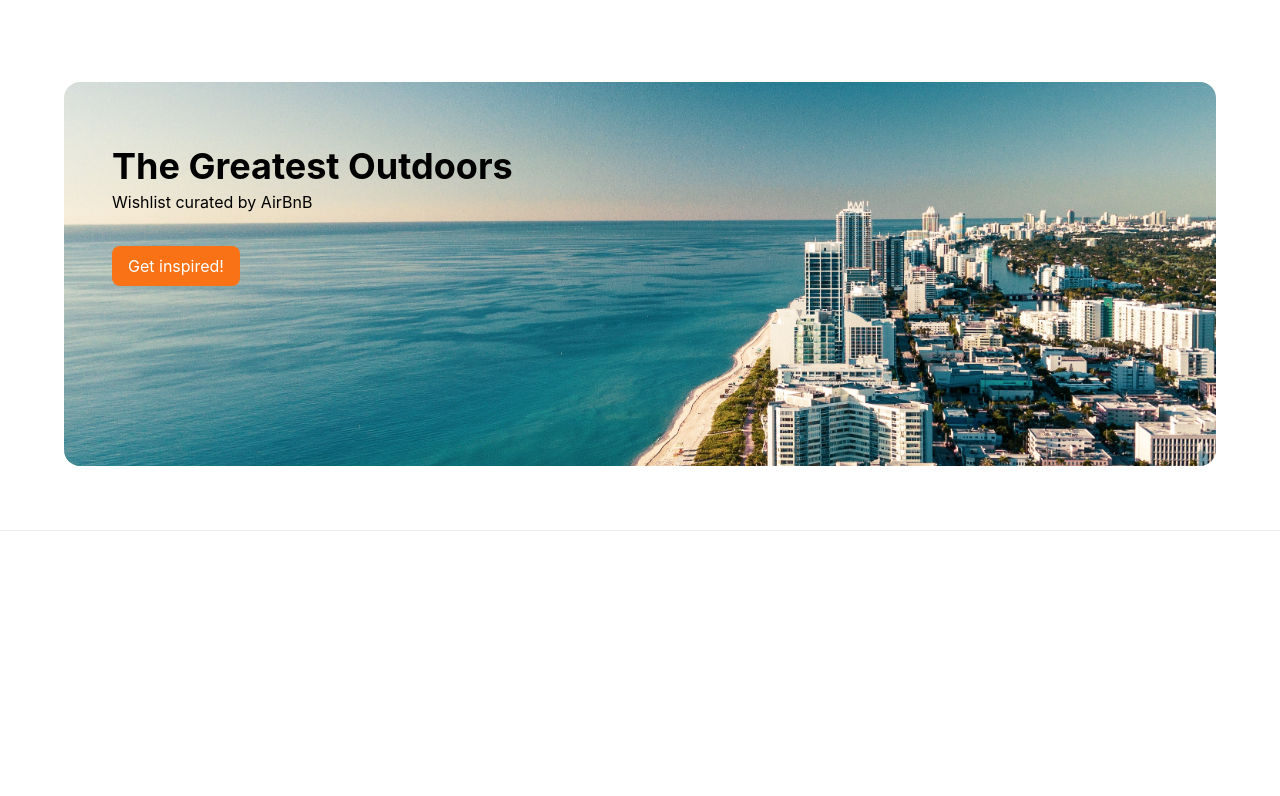
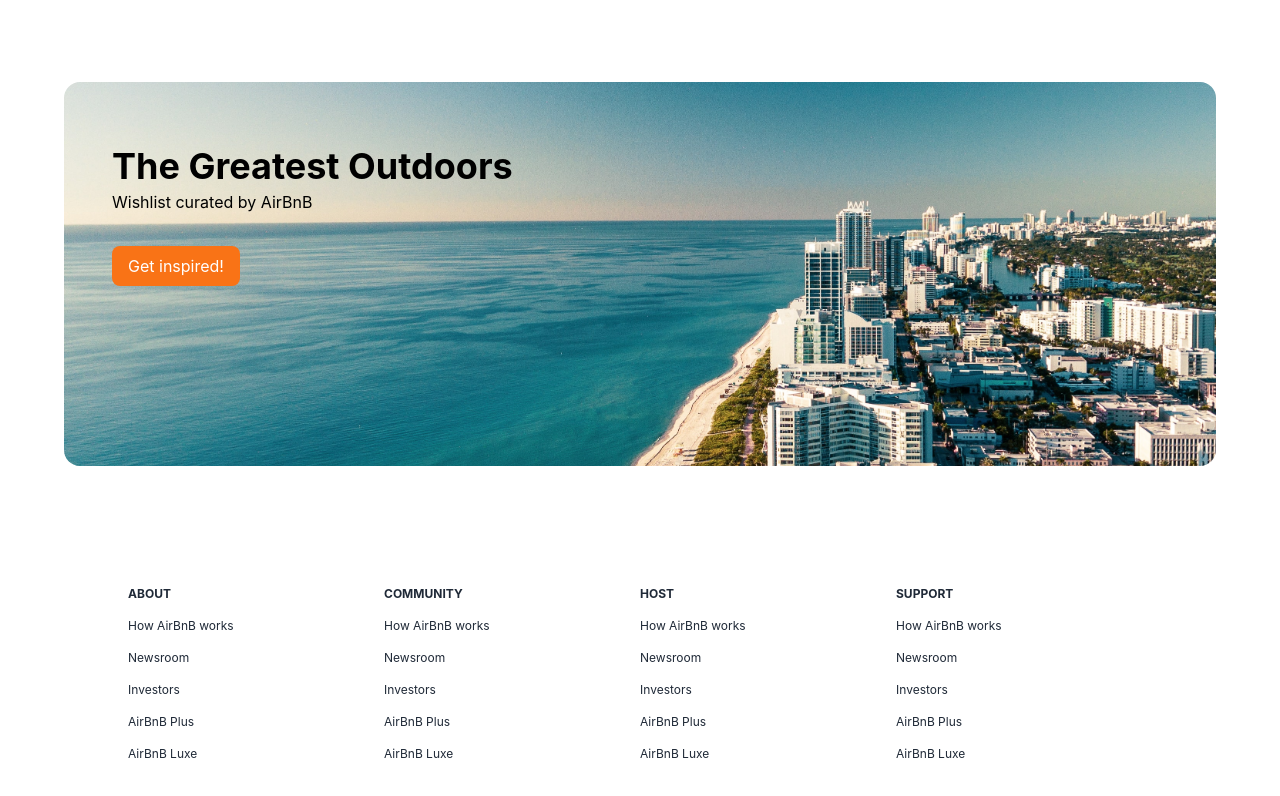
Before and after one commit to gehupierre/agency-landing, a Next.js app: page / in a window 1280 px wide. Shown: the part 1434-2230 px from the top of the page. Before the commit the page ends 2029 px from the top, so only its background shows below. Built offline with nearby package versions, Linux system fonts and the light colour scheme.

Commit message:
Added Footer component

```diff
--- /dev/null
+++ b/components/footer.tsx
@@ -0,0 +1,41 @@
+export default function Footer() {
+  return (
+    <footer className="grid grid-cols-1 md:grid-cols-4 px-32 py-10">
+      <div className="space-y-4  mt-4 text-xs text-gray-800">
+        <h5 className="font-bold">ABOUT</h5>
+        <p>How AirBnB works</p>
+        <p>Newsroom</p>
+        <p>Investors</p>
+        <p>AirBnB Plus</p>
+        <p>AirBnB Luxe</p>
+      </div>
+
+      <div className="space-y-4 mt-4 text-xs text-gray-800">
+        <h5 className="font-bold">COMMUNITY</h5>
+        <p>How AirBnB works</p>
+        <p>Newsroom</p>
+        <p>Investors</p>
+        <p>AirBnB Plus</p>
+        <p>AirBnB Luxe</p>
+      </div>
+
+      <div className="space-y-4  mt-4 text-xs text-gray-800">
+        <h5 className="font-bold">HOST</h5>
+        <p>How AirBnB works</p>
+        <p>Newsroom</p>
+        <p>Investors</p>
+        <p>AirBnB Plus</p>
+        <p>AirBnB Luxe</p>
+      </div>
+
+      <div className="space-y-4  mt-4 text-xs text-gray-800">
+        <h5 className="font-bold">SUPPORT</h5>
+        <p>How AirBnB works</p>
+        <p>Newsroom</p>
+        <p>Investors</p>
+        <p>AirBnB Plus</p>
+        <p>AirBnB Luxe</p>
+      </div>
+    </footer>
+  );
+}
--- a/pages/index.tsx
+++ b/pages/index.tsx
@@ -2,10 +2,10 @@
 import Head from "next/head";
 import Banner from "../components/banner";
 import Header from "../components/header";
+import Footer from "../components/footer";
 import LargeCard from "../components/large-card";
 import MediumCard from "../components/medium-card";
 import SmallCard from "../components/small-card";
-import styles from "../styles/Home.module.css";
 import { ExploreDataType } from "../types/data";
 
 type HomeProps = {
@@ -57,7 +57,7 @@
         </section>
       </main>
 
-      <footer className={styles.footer}></footer>
+      <Footer />
     </div>
   );
 };
```
